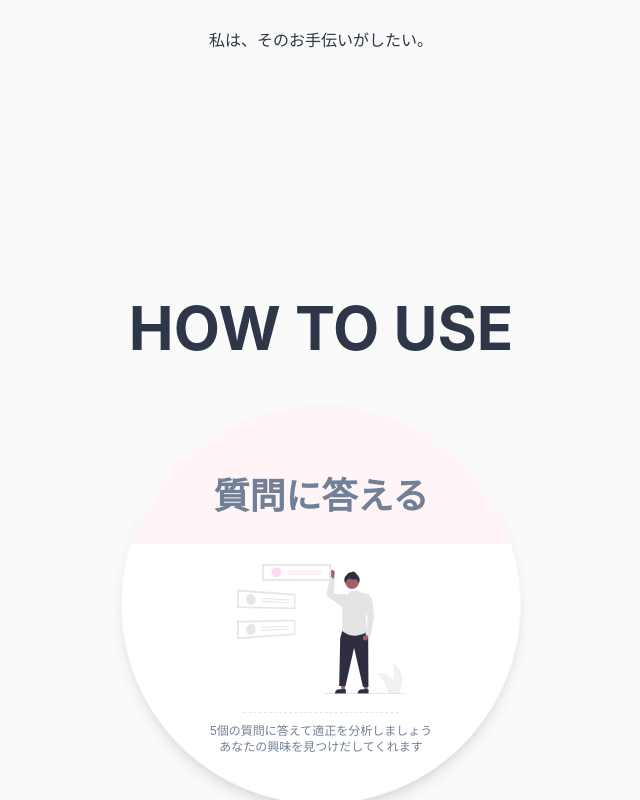
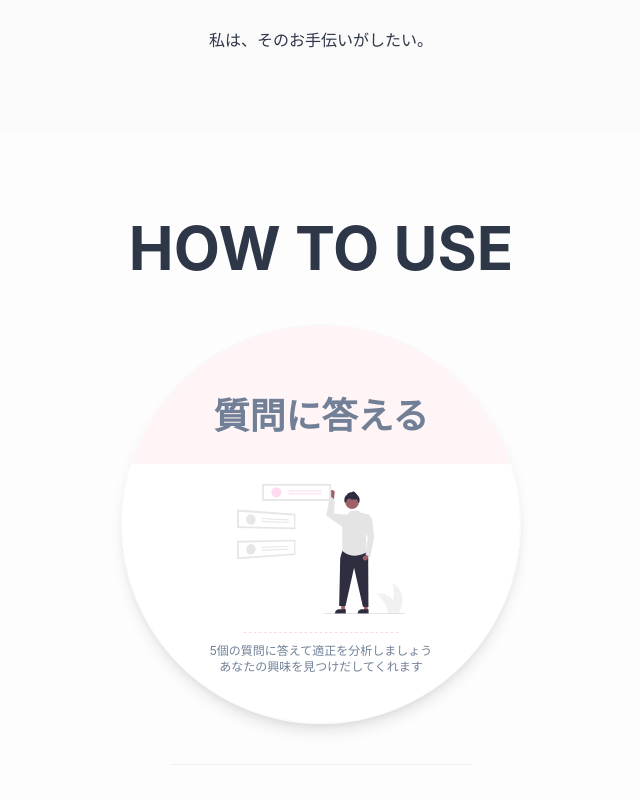
Before and after one commit to daistar-hoshi/yumemiti-next, a Next.js app: page / in a window 1280 px wide. Shown: the part 1220-2020 px from the top of the page, without its empty margins (319-959 px from the left). Built offline with nearby package versions, Linux system fonts and the light colour scheme.

Commit message:
💄 paddingの変更

```diff
--- a/src/components/organisms/section/lp/Lecture.jsx
+++ b/src/components/organisms/section/lp/Lecture.jsx
@@ -10,8 +10,9 @@ export default function Lecture() {
     return (
         <VStack
             spacing={10}
-            py={"20vh"}
-            bgColor={"rgb(250,250,250)"}
+            py={"10vh"}
+            // bgColor={"white"}
+            bgColor={"rgb(253,253,253)"}
         >
             <SectionTitle />
             <DiagnosisStep
```
